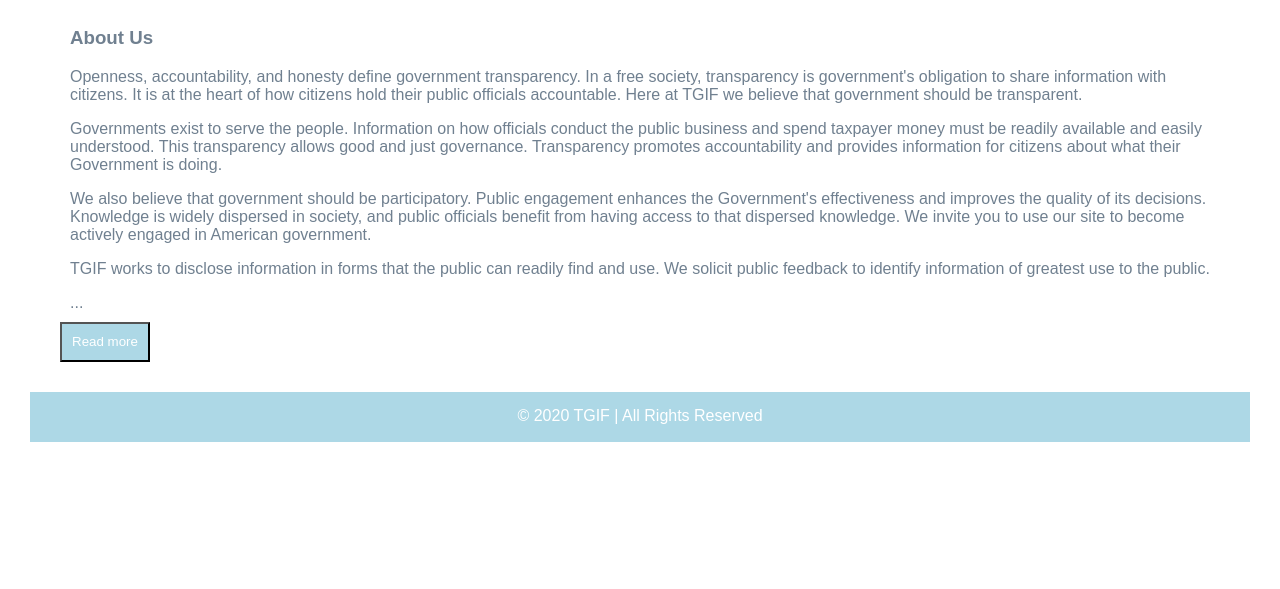
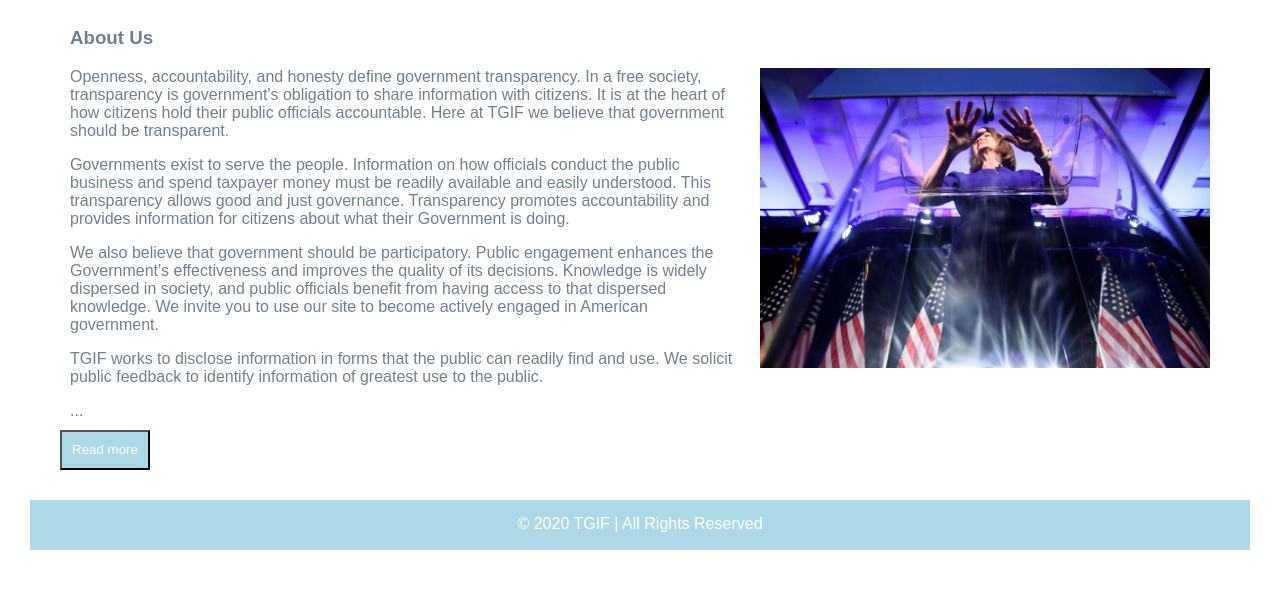
Before and after one commit to milalina/congress_website, a plain HTML site: page index.html in a window 1280 px wide. Shown: the part 133-722 px from the top of the page. Drawn offline with Linux system fonts and the light colour scheme.

Commit message:
image on home page

```diff
--- a/index.html
+++ b/index.html
@@ -47,6 +47,9 @@
     <main>
         <div class="text">
             <h3>About Us</h3>
+            <div class="home-image-wrapper">
+                <img class="home-image" src="-1x-1.jpg" alt="" srcset="">
+            </div>
             <p>Openness, accountability, and honesty define government transparency. In a free society, transparency is
                 government's obligation to share information with citizens. It is at the heart of how citizens hold
                 their
--- a/styles.css
+++ b/styles.css
@@ -73,6 +73,19 @@ body {
   img{
       height: 50px;
   }
+.home-image-wrapper{
+
+  margin-left: 20px;
+  float: right;
+}
+.home-image{
+  height: 300px;
+}
+.home-image-wrapper:after{
+content: " ";
+clear: both;
+display: block;
+}
 
   i{
       position: absolute;
```
Also changed, not shown: -1x-1.jpg (added), home.js (line endings or trailing spaces). Lines whose indentation alone changed are shown as unchanged.
